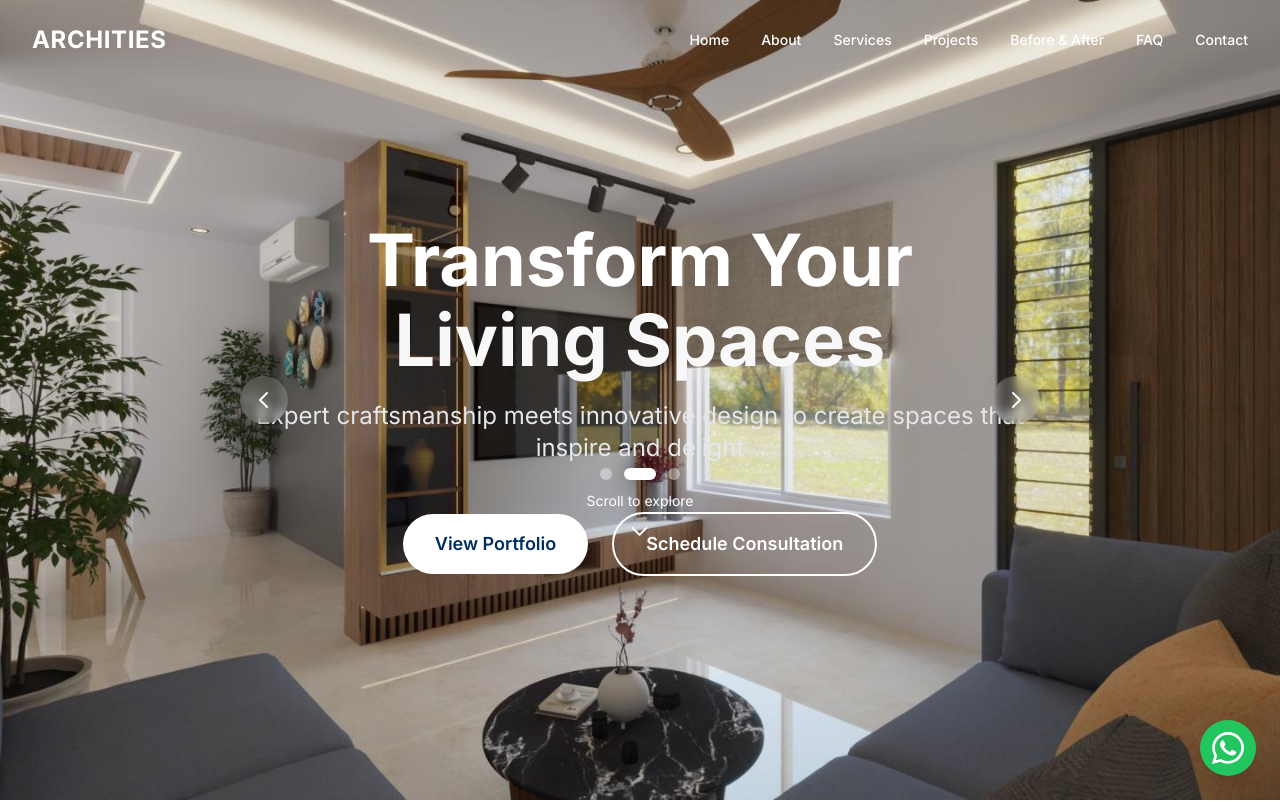
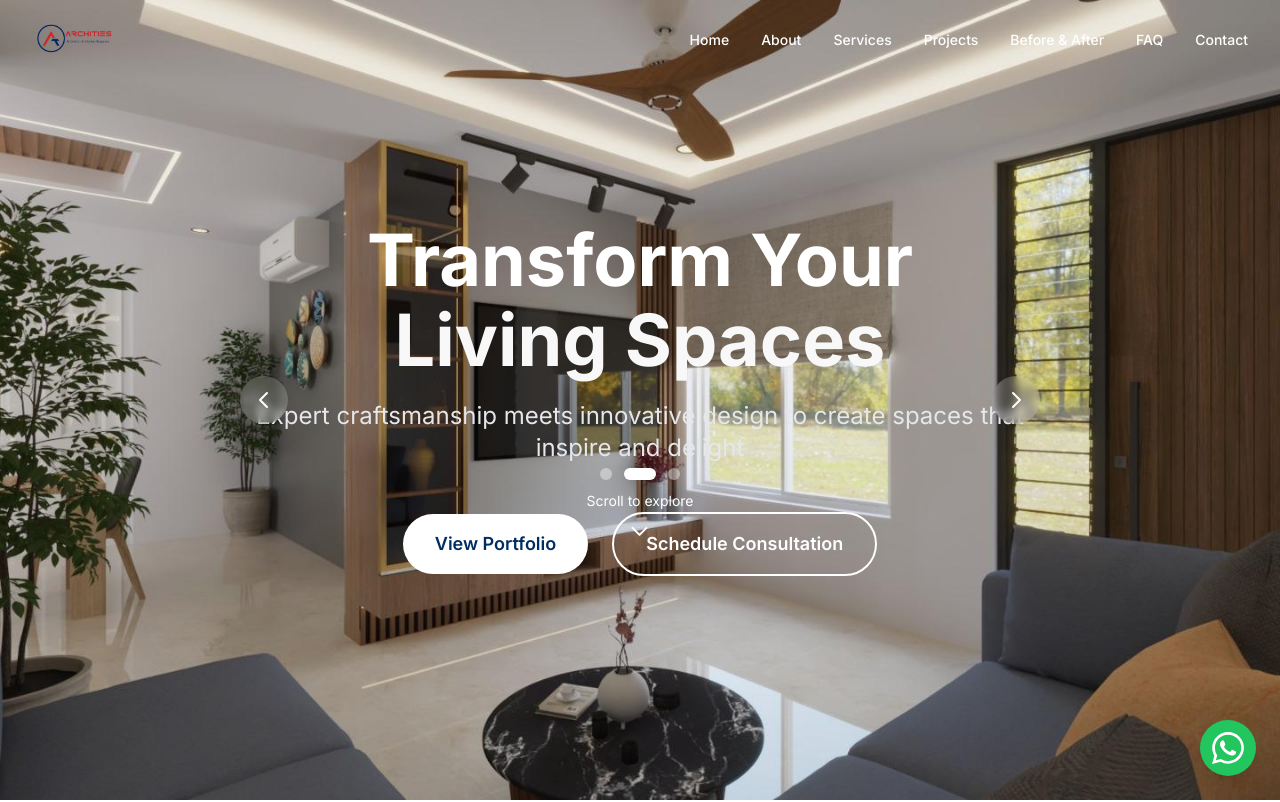
Before and after one commit to harsha4474/archities, a React (Vite) app: page / in a window 1280 px wide. Shown: the top 802 px of the page. Built offline with nearby package versions, Linux system fonts and the light colour scheme.

Commit message:
Replace text logo with Archities logo image
Update Logo component to display the actual Archities brand logo image (T sHIRT2_.png) instead of text-based logo. This provides a more professional and consistent brand identity across the website.

```diff
--- a/src/components/Logo.jsx
+++ b/src/components/Logo.jsx
@@ -1,10 +1,13 @@
+import logoImage from '../T sHIRT2_.png';
+
 const Logo = ({ className = "h-10", color = "current" }) => {
   return (
     <div className={`flex items-center ${className}`}>
-      <h1 className={`text-2xl font-bold tracking-wide ${color === "white" ? "text-white" : "text-deep-blue"}`}>
-        <span className={color === "white" ? "text-white" : "text-premium-red"}>ARCHI</span>
-        <span className={color === "white" ? "text-white" : "text-deep-blue"}>TIES</span>
-      </h1>
+      <img
+        src={logoImage}
+        alt="Archities - Architects & Interior Designers"
+        className="h-12 w-auto object-contain"
+      />
     </div>
   );
 };
```
